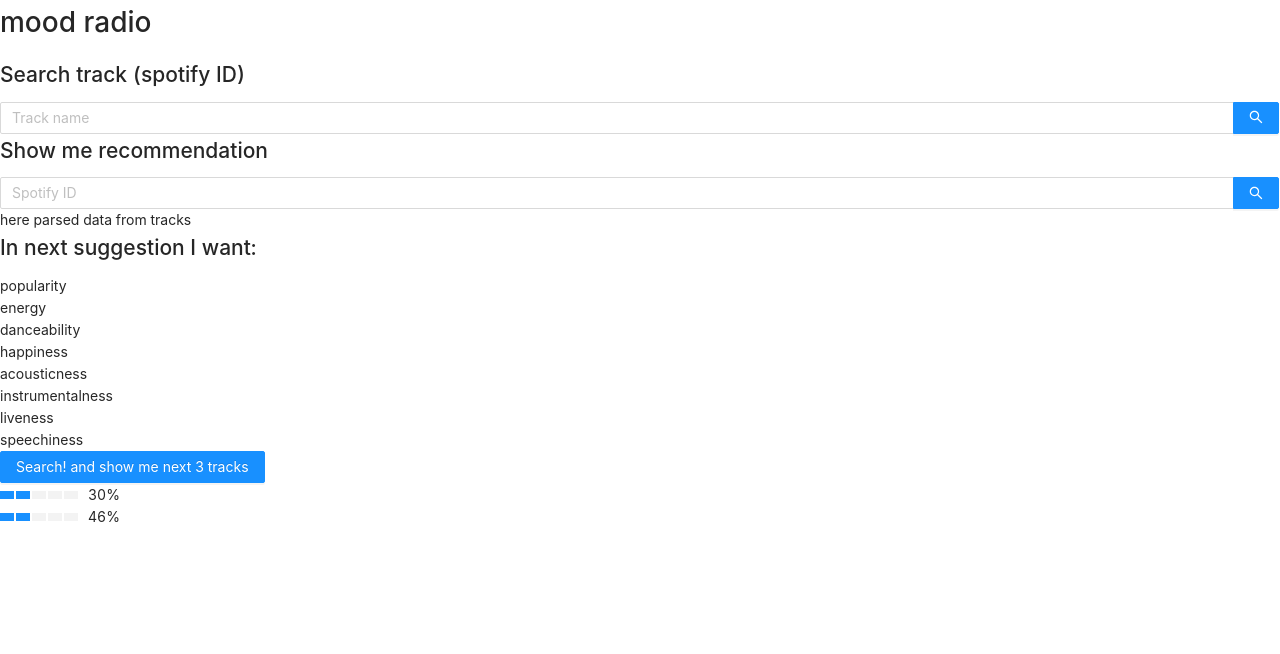
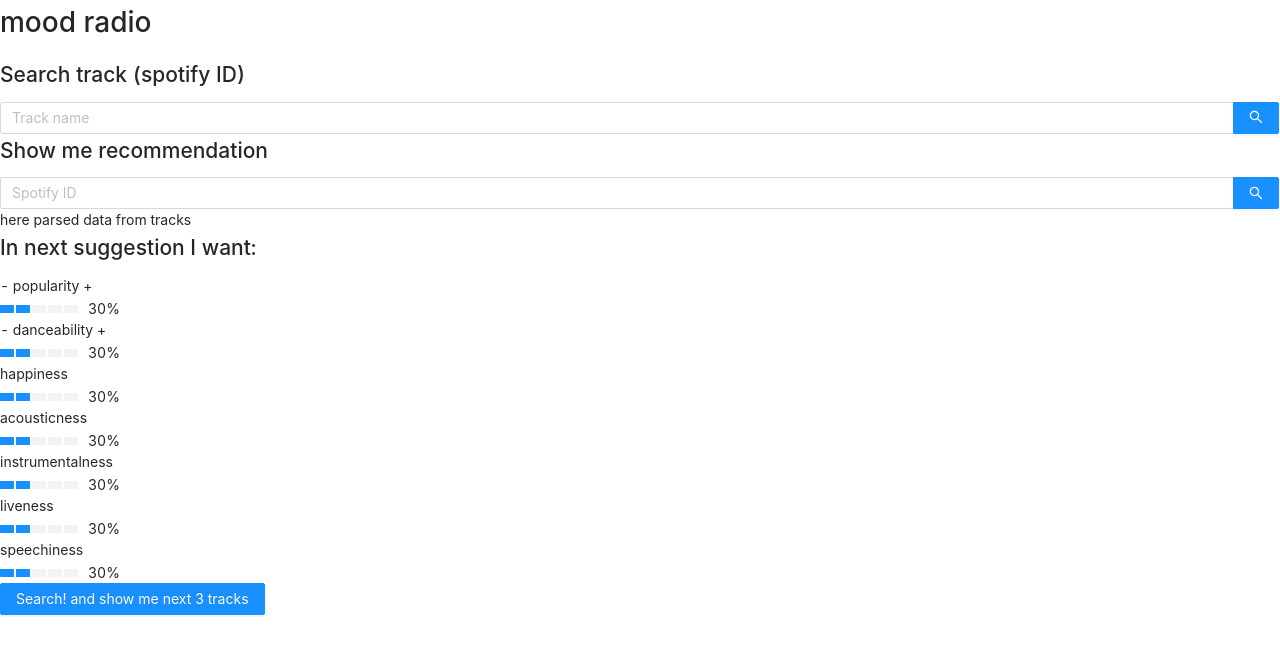
Before and after one commit to amber-zeus/radio, a Next.js app in the folder radio-mood/: page / in a window 1280 px wide. Shown: the top 654 px of the page. Built offline with nearby package versions, Linux system fonts and the light colour scheme.

Commit message:
[feat] center step by step

```diff
--- a/radio-mood/components/Example.js
+++ b/radio-mood/components/Example.js
@@ -1,6 +1,4 @@
-import {useState} from "react";
-import {Button, Input} from 'antd';
-import { Progress } from 'antd';
+import {Button, Input, Progress} from 'antd';
 
 export const Example = () => {
   const {Search} = Input;
@@ -22,22 +20,54 @@ export const Example = () => {
         <h2>In next suggestion I want:</h2>
 
 
-        <div>popularity</div>
-        <div>energy</div>
-        <div>danceability</div>
-        <div>happiness</div>
-        <div>acousticness</div>
-        <div>instrumentalness</div>
-        <div>liveness</div>
-        <div>speechiness</div>
-        <Button type="primary">Search! and show me next 3 tracks</Button>
-
-        <br/>
-        <Progress percent={30} steps={5} />
-        <br/>
-        <Progress percent={46} steps={5} />
+        <div className="text-center">
 
 
+          <div className="py-3">
+            - popularity +
+            <br/>
+            <Progress percent={30} steps={5}/>
+          </div>
+
+          <div className="py-3">
+            - danceability +
+            <br/>
+            <Progress percent={30} steps={5}/>
+          </div>
+
+          <div className="py-3">
+            happiness
+            <br/>
+            <Progress percent={30} steps={5}/>
+          </div>
+
+          <div className="py-3">
+            acousticness
+            <br/>
+            <Progress percent={30} steps={5}/>
+          </div>
+
+          <div className="py-3">
+            instrumentalness
+            <br/>
+            <Progress percent={30} steps={5}/>
+          </div>
+
+          <div className="py-3">
+            liveness
+            <br/>
+            <Progress percent={30} steps={5}/>
+          </div>
+
+          <div className="py-3">
+            speechiness
+            <br/>
+            <Progress percent={30} steps={5}/>
+          </div>
+
+          <Button type="primary">Search! and show me next 3 tracks</Button>
+
+        </div>
       </div>
 
     </div>
```
